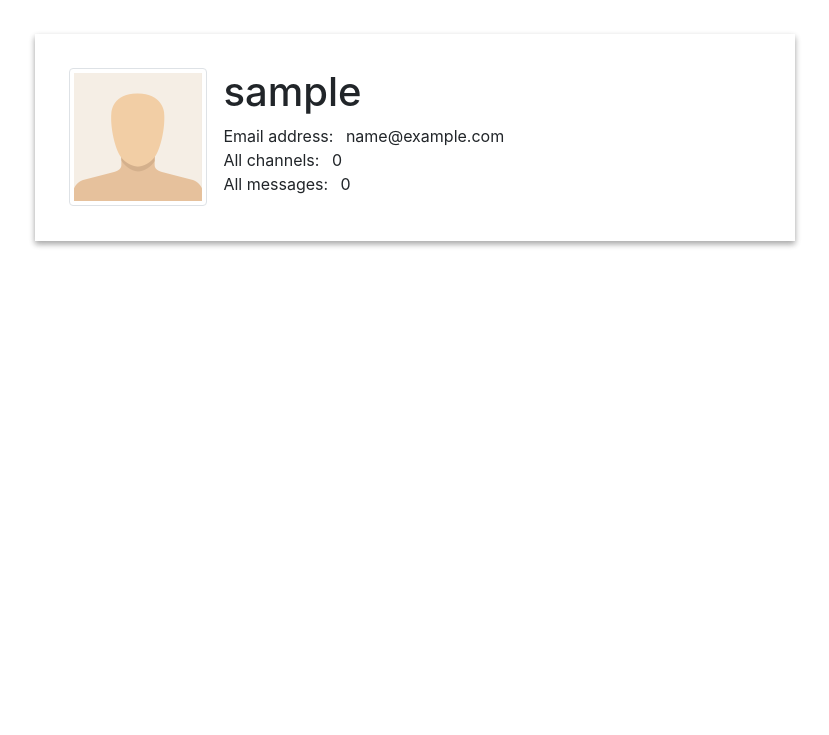
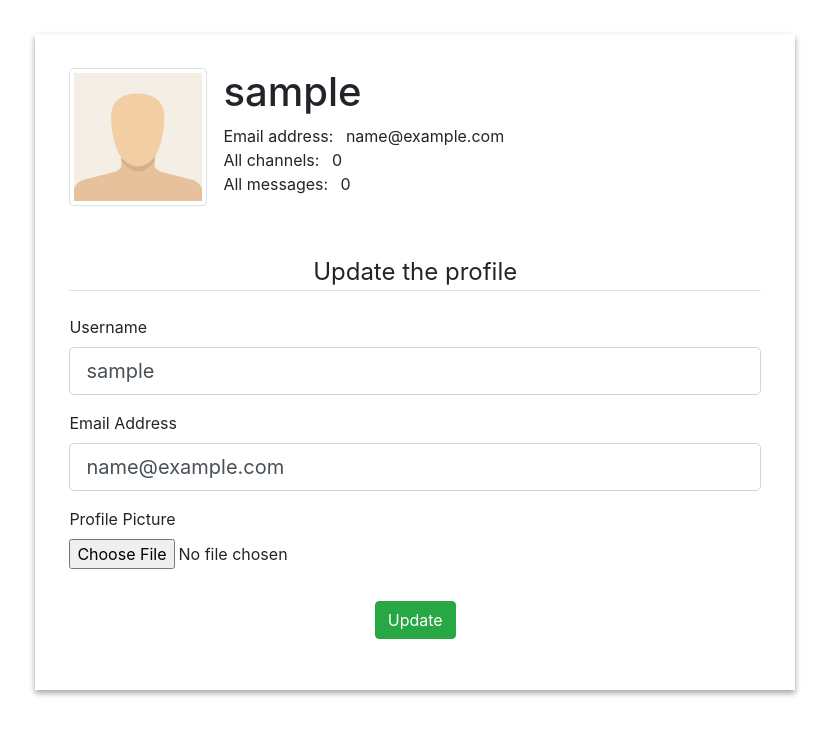
Before and after one commit to dzionek/channels, a Flask app: page /settings in a window 1280 px wide. Shown: the top 735 px of the page, without its empty margins (259-1088 px from the left). Run offline with Flask 2, Linux system fonts and the light colour scheme; the visitor is signed in with stand-in values (Sample User, id 1); data comes from the database, SQL or seed files in the repository; data that the repository does not hold is empty; style sheets or scripts are compiled from the project's sources; some libraries are stand-ins or nearby versions.

Commit message:
Update settings page - add form updating user's profile

```diff
--- /dev/null
+++ b/app/forms/update_profile.py
@@ -0,0 +1,51 @@
+from flask_wtf import FlaskForm
+from wtforms import StringField, SubmitField, ValidationError
+from flask_wtf.file import FileField, FileAllowed
+from wtforms.validators import DataRequired, Length, Email
+from flask_login import current_user
+
+from app.models.user import User
+
+"""
+Module containing the form to update the user's profile.
+"""
+
+class UpdateProfileForm(FlaskForm):
+    username = StringField('Username', validators=[DataRequired(), Length(min=2, max=20)])
+    email = StringField('Email Address', validators=[DataRequired(), Email()])
+    profile_picture = FileField('Profile Picture', validators=[FileAllowed(['jpg', 'png'], 'You can only add images!')])
+    submit = SubmitField('Update')
+
+    def validate_username(self, username: StringField) -> None:
+        """Check if the given username is valid.
+
+        The username is valid if it is unique.
+
+        Args:
+            username: The username provided in the registration form.
+
+        Raises:
+            ValidationError: If the username is invalid.
+
+        """
+        user = User.query.filter_by(username=username.data).first()
+        if user != current_user:
+            if user:
+                raise ValidationError('This username is taken. Choose a different one.')
+
+    def validate_email(self, email: StringField) -> None:
+        """Check if the given email is valid.
+
+        The email is valid if it is unique.
+
+        Args:
+            email: The email provided in the registration form.
+
+        Raises:
+            ValidationError: If the email is invalid.
+
+        """
+        user = User.query.filter_by(email=email.data).first()
+        if user != current_user:
+            if user:
+                raise ValidationError('This email is taken. Choose a different one.')
--- a/app/login/routes.py
+++ b/app/login/routes.py
@@ -5,10 +5,12 @@ from typing import Union
 from werkzeug.wrappers import Response
 
 from .base import login
-from .utils import set_up_app, add_user, is_valid_user, get_number_of_all_messages, get_number_of_all_channels
+from .utils import set_up_app, add_user, is_valid_user, get_number_of_all_messages, get_number_of_all_channels,\
+    update_user, save_profile_picture
 
 from app.forms.registration import RegistrationForm
 from app.forms.login import LoginForm
+from app.forms.update_profile import UpdateProfileForm
 
 from app.models.user import User
 
@@ -83,15 +85,28 @@ def log_out() -> Response:
     logout_user()
     return redirect(url_for('login.index'))
 
-@login.route('/settings')
+@login.route('/settings', methods=['GET', 'POST'])
 @login_required
 def settings() -> str:
     """Render the settings page when the user is logged in.
 
     Returns:
-        The rendered settings page
+        The rendered settings page.
 
     """
     all_messages = get_number_of_all_messages()
     all_channels = get_number_of_all_channels()
-    return render_template('settings.html', all_messages=all_messages, all_channels=all_channels)
+
+    form = UpdateProfileForm()
+    if form.validate_on_submit():
+        if form.profile_picture.data:
+            profile_picture = save_profile_picture(form.profile_picture.data)
+            current_user.profile_picture = profile_picture
+        update_user(form.username.data, form.email.data)
+        flash('Your profile has been successfully updated.', 'success')
+        return redirect(url_for('login.settings'))
+    elif request.method == 'GET':
+        form.username.data = current_user.username
+        form.email.data = current_user.email
+
+    return render_template('settings.html', all_messages=all_messages, all_channels=all_channels, form=form)
--- a/app/login/utils.py
+++ b/app/login/utils.py
@@ -1,6 +1,12 @@
+from secrets import token_hex
+from os import path
+from PIL import Image
+
 from flask import render_template
 from flask_login import current_user
+
 from typing import Optional
+from werkzeug.datastructures import FileStorage
 
 from app.bcrypt.utils import hash_password, check_hashed_password
 
@@ -82,3 +88,39 @@ def get_number_of_all_channels() -> int:
     """
     number_of_all_channels: int = Channel.query.count()
     return number_of_all_channels
+
+def update_user(username: str, email: str) -> None:
+    """Update the current user setting her/him the given username and email.
+    Commit all the changes to database, including the change of the profile picture.
+
+    Args:
+        username: The new username of the current user.
+        email: The new email of the current user.
+
+    """
+    current_user.username = username
+    current_user.email = email
+    db.session.commit()
+
+def save_profile_picture(picture: FileStorage) -> str:
+    """Save the given profile picture on the server and returns its relative path.
+    The root directory is the one where all profile pictures are stored.
+    The change is committed to the DB in update_user function.
+
+    Args:
+        picture: The profile picture to be saved.
+
+    Returns:
+        The relative path to the profile picture.
+
+    """
+    random_hex = token_hex(8)
+    _, file_extension = path.splitext(picture.filename)
+    picture_filename = random_hex + file_extension
+    picture_path = path.join('app', 'static', 'img', 'profile_pictures', picture_filename)
+
+    output_size = (125, 125)
+    image = Image.open(picture)
+    image.thumbnail(output_size)
+    image.save(picture_path)
+    return picture_filename
--- a/app/static/src/scss/settings.scss
+++ b/app/static/src/scss/settings.scss
@@ -2,4 +2,7 @@
   margin: 3%;
   padding: 3%;
   box-shadow: 0 3px 6px rgba(0,0,0,0.16), 0 3px 6px rgba(0,0,0,0.23);
+  legend, #button-div  {
+    text-align: center;
+  }
 }
--- a/app/templates/settings.html
+++ b/app/templates/settings.html
@@ -18,7 +18,60 @@
                         All channels: <span class="ml-2">{{ all_channels }}</span><br>
                         All messages: <span class="ml-2">{{ all_messages }}</span><br>
                     </div>
-                </div>
+                </div><br><br>
+                {% with messages = get_flashed_messages(with_categories=true) %}
+                    {% if messages %}
+                        {% for category, message in messages %}
+                            <div class="alert alert-{{ category }}">
+                                {{ message }}
+                            </div>
+                        {% endfor %}
+                    {% endif %}
+                {% endwith %}
+                <form method="post" action="" enctype="multipart/form-data">
+                    {{ form.hidden_tag() }}
+                    <fieldset class="form-group">
+                        <legend class="border-bottom mb-4">Update the profile</legend>
+                        <div class="form-group">
+                            {{ form.username.label(class="form-control-label") }}
+                            {% if form.username.errors %}
+                                {{ form.username(class="form-control form-control-lg is-invalid") }}
+                                <div class="invalid-feedback">
+                                    {% for error in form.username.errors %}
+                                        <span>{{ error }}</span>
+                                    {% endfor %}
+                                </div>
+                            {% else %}
+                                {{ form.username(class="form-control form-control-lg") }}
+                            {% endif %}
+                        </div>
+                        <div class="form-group">
+                            {{ form.email.label(class="form-control-label") }}
+                            {% if form.email.errors %}
+                                {{ form.email(class="form-control form-control-lg is-invalid") }}
+                                <div class="invalid-feedback">
+                                    {% for error in form.email.errors %}
+                                        <span>{{ error }}</span>
+                                    {% endfor %}
+                                </div>
+                            {% else %}
+                                {{ form.email(class="form-control form-control-lg") }}
+                            {% endif %}
+                        </div>
+                        <div class="form-group">
+                            {{ form.profile_picture.label() }}
+                            {{ form.profile_picture(class="form-control-file") }}
+                            {% if form.profile_picture.errors %}
+                                {% for error in form.profile_picture.errors %}
+                                    <span class="text-danger">{{ error }}</span><br>
+                                {% endfor %}
+                            {% endif %}
+                        </div>
+                    </fieldset>
+                    <div class="form-group" id="button-div">
+                        {{ form.submit(class="btn btn-success") }}
+                    </div>
+                </form>
             </div>
             <div class="col-md-2"></div>
         </div>
```
Also changed, not shown: requirements.txt (+12 -0 lines), app/__init__.py (line endings or trailing spaces).
